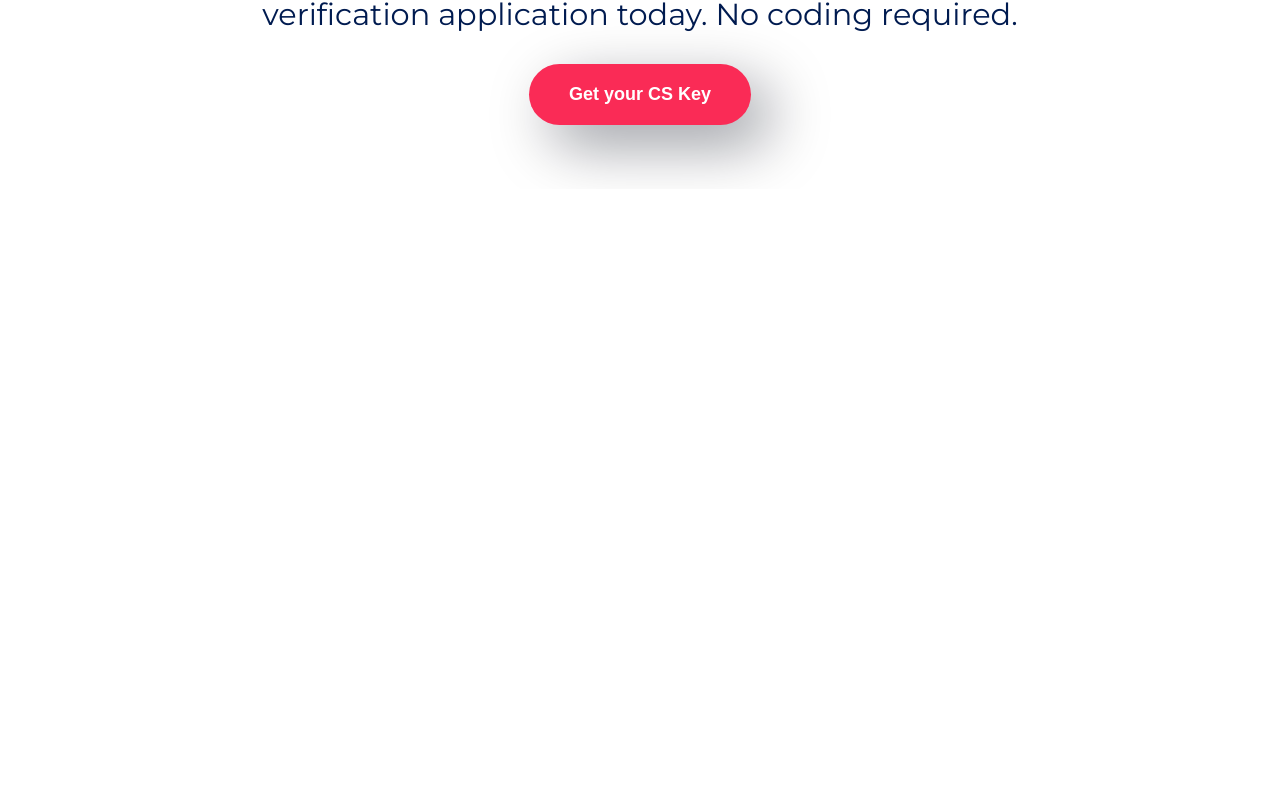
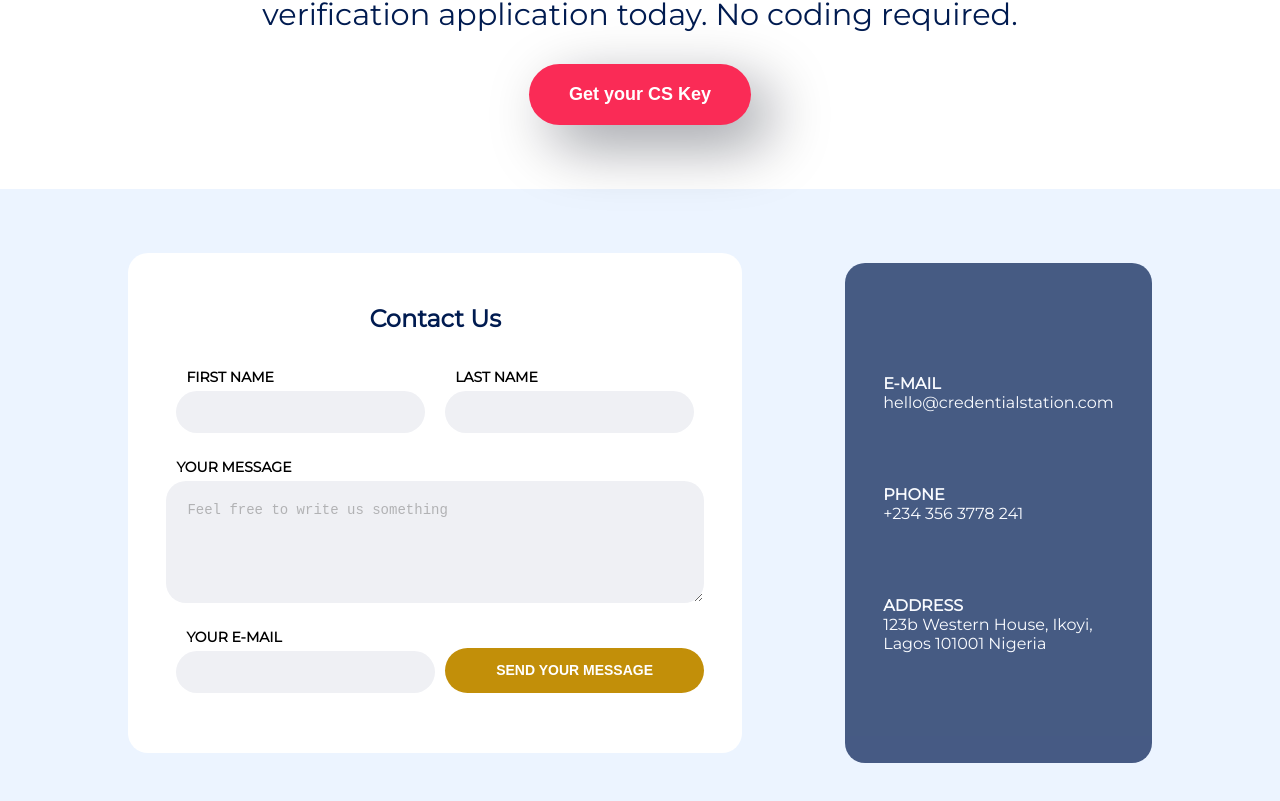
Before and after one commit to uidumajogu/credentialstation, a React (Create React App) app: page / in a window 1280 px wide. Shown: the part 2567-3368 px from the top of the page. Before the commit the page ends 2756 px from the top, so only its background shows below. Built offline with nearby package versions, Linux system fonts and the light colour scheme.

Commit message:
Created the Contact Us Component

```diff
--- a/public/main.css
+++ b/public/main.css
@@ -23,3 +23,13 @@ button {
   outline: none;
   cursor: pointer;
 }
+
+input {
+  outline: none;
+}
+
+::placeholder {
+  /* Chrome, Firefox, Opera, Safari 10.1+ */
+  color: 90999f;
+  opacity: 0.5; /* Firefox */
+}
--- a/src/Components/Button.jsx
+++ b/src/Components/Button.jsx
@@ -39,6 +39,7 @@ export class Button extends Component {
         style={this.buttonStyle}
         onClick={() => this.buttonClicked(this.props.buttonLabel)}
       >
+        {(this.props.suffixIcon || this.props.suffixIconEmoji) && (
           <div style={{ paddingRight: this.props.suffixIconPadding }}>
             {this.props.suffixIconEmoji
               ? this.props.suffixIcon && this.props.suffixIcon
@@ -56,6 +57,8 @@ export class Button extends Component {
                   ></img>
                 )}
           </div>
+        )}
+
         {this.props.buttonLabel ? this.props.buttonLabel : "No Label"}
       </button>
     );
--- /dev/null
+++ b/src/Components/InputBox.jsx
@@ -0,0 +1,81 @@
+import React, { Component } from "react";
+
+export class InputBox extends Component {
+  constructor(props) {
+    super(props);
+    this.state = {
+      inputText: "",
+      onInputErrorMessage: ""
+    };
+  }
+
+  handleEnteredInput = event => {
+    this.props.onChange(event.target.value);
+  };
+
+  inputBoxContainerStyle = {
+    display: "flex",
+    flexDirection: "column",
+    width: this.props.width ? this.props.width : "100%",
+    margin: this.props.margin ? this.props.margin : "0"
+  };
+
+  inputBoxStyle = {
+    width: this.props.width ? this.props.width : "100%",
+    height: this.props.height,
+    padding: this.props.padding,
+    color: this.props.color,
+    border: this.props.border ? this.props.border : "none",
+    borderRadius: this.props.borderRadius,
+    fontSize: this.props.fontSize,
+    backgroundColor: this.props.backgroundColor
+  };
+
+  labelStyle = {
+    margin: this.props.labelMargin ? this.props.labelMargin : "0",
+    fontSize: this.props.labelFontSize
+  };
+
+  render() {
+    return this.props.rows ? (
+      <div style={this.inputBoxContainerStyle}>
+        <h5 style={this.labelStyle}>{this.props.label}</h5>
+        <textarea
+          style={{
+            ...this.inputBoxStyle,
+            border: this.props.border
+          }}
+          className="inputBox"
+          defaultValue={this.props.value}
+          placeholder={this.props.placeholder}
+          type={this.props.type}
+          onChange={this.handleEnteredInput}
+          onBlur={this.props.onBlur}
+          autoComplete={this.props.autoComplete}
+          rows={this.props.rows}
+          cols={this.props.cols}
+        />
+      </div>
+    ) : (
+      <div style={this.inputBoxContainerStyle}>
+        <h5 style={this.labelStyle}>{this.props.label}</h5>
+        <input
+          style={{
+            ...this.inputBoxStyle,
+            border: this.props.border
+          }}
+          className="inputBox"
+          defaultValue={this.props.value ? this.props.value : ""}
+          placeholder={this.props.placeholder}
+          type={this.props.type}
+          onChange={this.handleEnteredInput}
+          onBlur={this.props.onBlur}
+          autoComplete={this.props.autoComplete}
+          size={this.props.size}
+        />
+      </div>
+    );
+  }
+}
+
+export default InputBox;
--- /dev/null
+++ b/src/Pages/LandingPage/Components/ContactUs/ContactDetails.jsx
@@ -0,0 +1,21 @@
+import React, { Component } from "react";
+import ContactDetailsText from "./ContactDetailsText";
+
+export class ContactDetails extends Component {
+  render() {
+    return (
+      <div className="ContactDetailsContainer">
+        <ContactDetailsText title="E-MAIL" text="hello@credentialstation.com" />
+        <ContactDetailsText title="PHONE" text="+234 356 3778 241" />
+        <ContactDetailsText
+          title="ADDRESS"
+          text="123b Western House,
+Ikoyi, Lagos 101001
+Nigeria"
+        />
+      </div>
+    );
+  }
+}
+
+export default ContactDetails;
--- /dev/null
+++ b/src/Pages/LandingPage/Components/ContactUs/ContactDetailsText.jsx
@@ -0,0 +1,14 @@
+import React, { Component } from "react";
+
+export class ContactDetailsText extends Component {
+  render() {
+    return (
+      <div className="ContactDetailsTextContainer">
+        <h4>{this.props.title}</h4>
+        <p>{this.props.text}</p>
+      </div>
+    );
+  }
+}
+
+export default ContactDetailsText;
--- /dev/null
+++ b/src/Pages/LandingPage/Components/ContactUs/ContactForm.jsx
@@ -0,0 +1,106 @@
+import React, { Component } from "react";
+import InputBox from "../../../../Components/InputBox";
+import Button from "../../../../Components/Button";
+
+export class ContactForm extends Component {
+  sendMessage = () => {};
+  onBlur = () => {};
+  onChange = () => {};
+  render() {
+    return (
+      <div className="ContactFormContainer">
+        <h2>Contact Us</h2>
+        <div>
+          <InputBox
+            label="FIRST NAME"
+            labelFontSize="14px"
+            labelColor="#001B50"
+            labelMargin="5px 10px"
+            autoComplete="on"
+            type="text"
+            height="30px"
+            padding="20px"
+            border="1px solid transparent"
+            borderRadius="100px"
+            fontSize="14px"
+            backgroundColor="#EFF0F4"
+            margin="10px"
+            onBlur={() => this.onBlur("fname")}
+            onChange={c => this.onChange("fname", c)}
+          />
+          <InputBox
+            label="LAST NAME"
+            labelFontSize="14px"
+            labelColor="#001B50"
+            labelMargin="5px 10px"
+            autoComplete="on"
+            type="text"
+            height="30px"
+            padding="20px"
+            border="1px solid transparent"
+            borderRadius="100px"
+            fontSize="14px"
+            backgroundColor="#EFF0F4"
+            margin="10px"
+            onBlur={() => this.onBlur("lname")}
+            onChange={c => this.onChange("lname", c)}
+          />
+        </div>
+
+        <InputBox
+          label="YOUR MESSAGE"
+          labelFontSize="14px"
+          labelColor="#001B50"
+          labelMargin="5px 10px"
+          autoComplete="on"
+          type="text"
+          placeholder="Feel free to write us something"
+          padding="20px"
+          border="1px solid transparent"
+          borderRadius="20px"
+          fontSize="14px"
+          backgroundColor="#EFF0F4"
+          rows="5"
+          cols="50"
+          margin="10px"
+          onBlur={() => this.onBlur("msg")}
+          onChange={c => this.onChange("msg", c)}
+        />
+
+        <div>
+          <InputBox
+            label="YOUR E-MAIL"
+            labelFontSize="14px"
+            labelColor="#001B50"
+            labelMargin="5px 10px"
+            autoComplete="on"
+            type="email"
+            height="30px"
+            padding="20px"
+            border="1px solid transparent"
+            borderRadius="100px"
+            fontSize="14px"
+            backgroundColor="#EFF0F4"
+            margin="10px"
+            onBlur={() => this.onBlur("email")}
+            onChange={c => this.onChange("email", c)}
+          />
+          <Button
+            buttonLabel="SEND YOUR MESSAGE"
+            color="#FFFFFF"
+            backgroundColor="#C28F09"
+            fontSize="14px"
+            fontWeight="bold"
+            borderRadius="100px"
+            height="45px"
+            margin="35px 0 0 0"
+            width="100%"
+            onClick={buttonLabel => this.sendMessage(buttonLabel)}
+          />
+        </div>
+      </div>
+    );
+  }
+}
+
+export default ContactForm;
--- /dev/null
+++ b/src/Pages/LandingPage/Components/ContactUs/ContactUs.css
@@ -0,0 +1,74 @@
+.ContactUsContainer {
+  display: flex;
+  justify-content: space-between;
+  align-items: center;
+  background-color: #ecf4ff;
+  padding: 5vw 10vw;
+  width: 100%;
+}
+
+.ContactFormContainer {
+  display: flex;
+  flex-direction: column;
+  justify-content: center;
+  align-items: center;
+  background-color: #ffffff;
+  padding: 3vw;
+  width: 60%;
+  height: 500px;
+  border-radius: 20px;
+  margin-bottom: 20px;
+}
+
+.ContactFormContainer h2 {
+  color: #001b50;
+  margin: 0 0 20px 0;
+}
+
+.ContactFormContainer div {
+  display: flex;
+  justify-content: space-between;
+  width: 100%;
+}
+
+.ContactDetailsContainer {
+  display: flex;
+  flex-direction: column;
+  justify-content: space-evenly;
+  color: #ffffff;
+  background-color: #001b50;
+  padding: 3vw;
+  width: 30%;
+  border-radius: 20px;
+  opacity: 0.7;
+  height: 500px;
+}
+
+.ContactDetailsTextContainer h4 {
+  font-size: 16px;
+  margin: 0;
+}
+
+.ContactDetailsTextContainer p {
+  font-size: 16px;
+  margin: 0;
+}
+
+@media only screen and (max-width: 1100px) {
+  .ContactUsContainer {
+    flex-direction: column;
+  }
+
+  .ContactFormContainer {
+    width: 100%;
+    height: unset;
+  }
+
+  .ContactDetailsContainer {
+    width: 100%;
+  }
+
+  .ContactFormContainer div {
+    flex-direction: column;
+  }
+}
--- /dev/null
+++ b/src/Pages/LandingPage/Components/ContactUs/ContactUs.jsx
@@ -0,0 +1,17 @@
+import React, { Component } from "react";
+import "./ContactUs.css";
+import ContactForm from "./ContactForm";
+import ContactDetails from "./ContactDetails";
+
+export class ContactUs extends Component {
+  render() {
+    return (
+      <div className="ContactUsContainer">
+        <ContactForm />
+        <ContactDetails />
+      </div>
+    );
+  }
+}
+
+export default ContactUs;
--- a/src/Pages/LandingPage/LandingPage.jsx
+++ b/src/Pages/LandingPage/LandingPage.jsx
@@ -4,6 +4,7 @@ import InstitutionsGrid from "./Components/InstitutionsGrid/InstitutionsGrid";
 import Features from "./Components/Features/Features";
 import HowItWorks from "./Components/HowItWorks/HowItWorks";
 import CallToAction from "./Components/CallToAction/CallToAction";
+import ContactUs from "./Components/ContactUs/ContactUs";
 
 export class LandingPage extends Component {
   render() {
@@ -14,6 +15,7 @@ export class LandingPage extends Component {
         <Features />
         <HowItWorks />
         <CallToAction />
+        <ContactUs />
       </React.Fragment>
     );
   }
```
Lines whose indentation alone changed are shown as unchanged.
